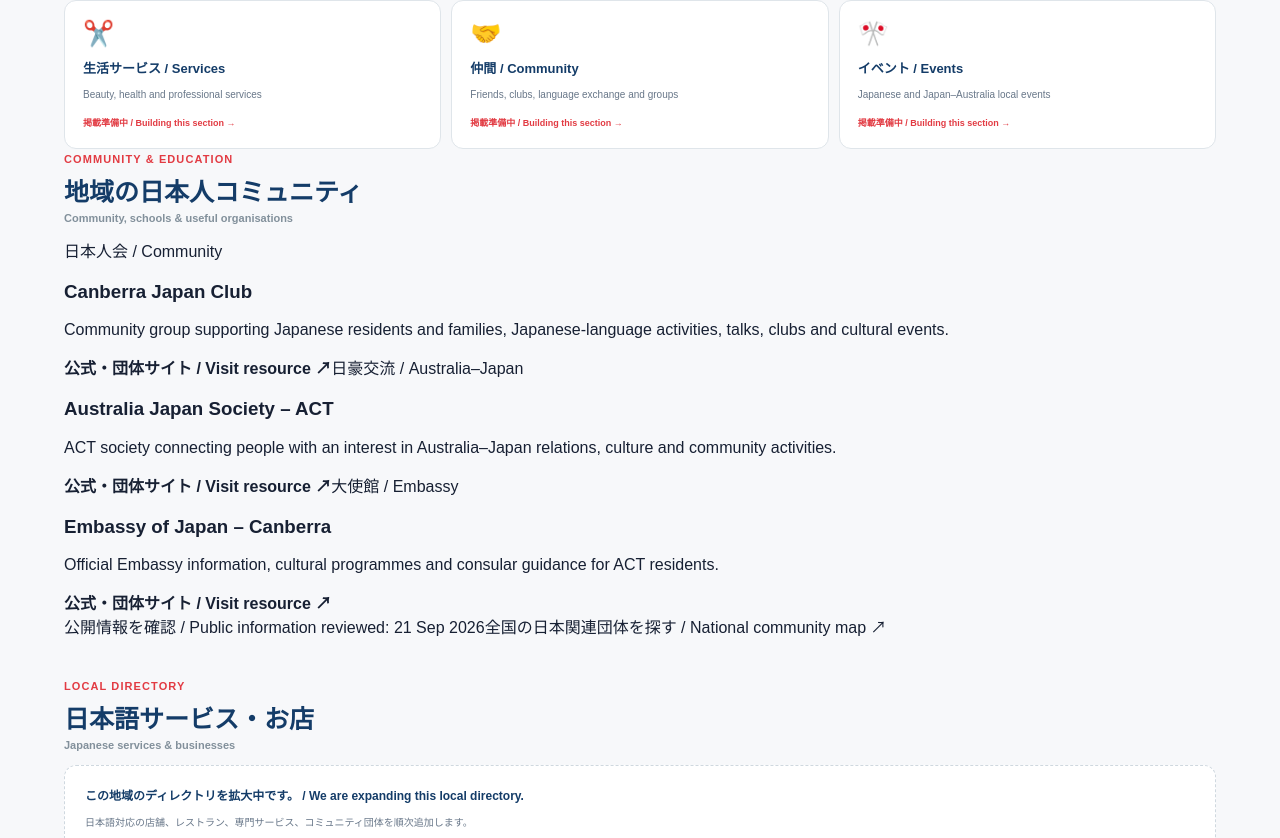
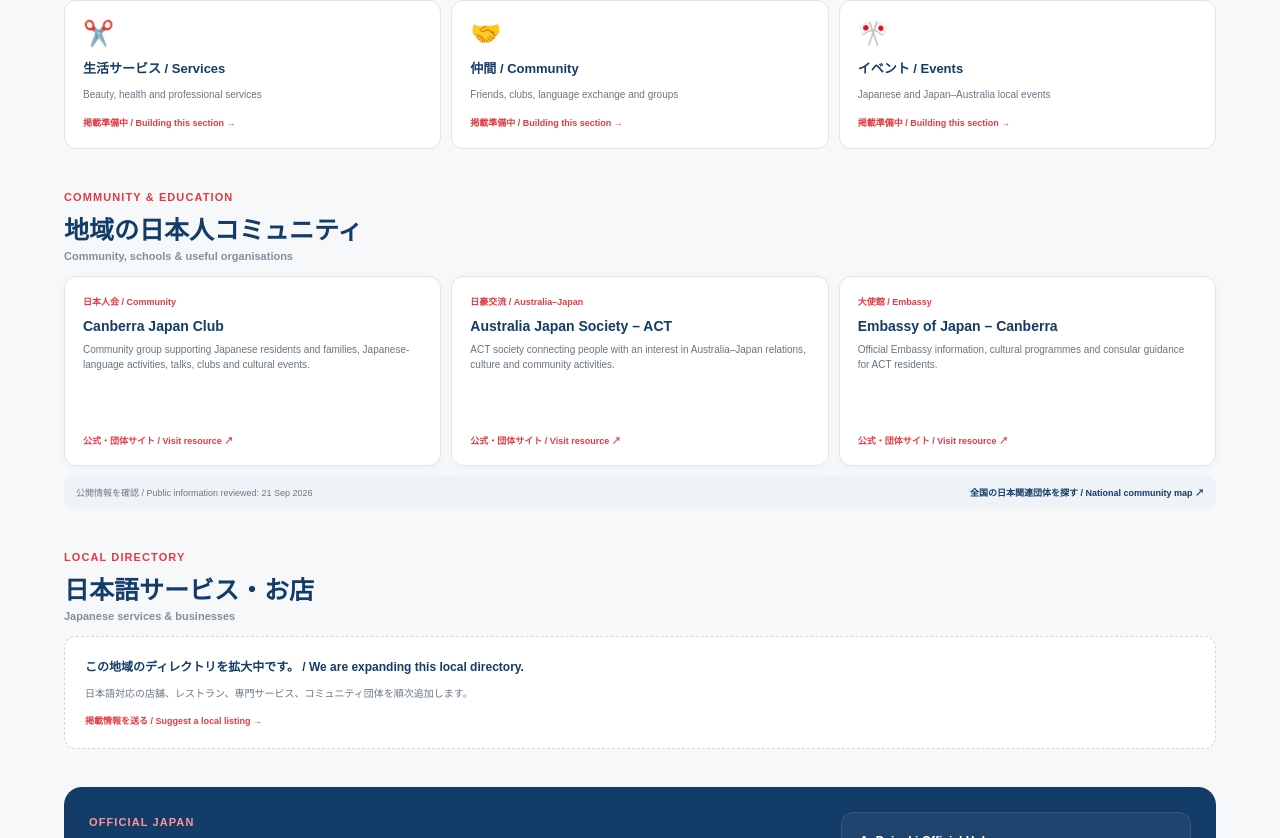
Before and after one commit to samthebrokers-prog/audaisuki, a Next.js app: page /locations/act-canberra in a window 1280 px wide. Shown: the part 658-1496 px from the top of the page. Built offline with nearby package versions, Linux system fonts and the light colour scheme.

Commit message:
Style regional community and education resources

```diff
--- a/app/globals.css
+++ b/app/globals.css
@@ -115,3 +115,15 @@
 .regionBuild{margin-top:18px;background:#fff8ed;border:1px solid #f0dfc3;border-radius:12px;padding:18px}.regionBuild b{font-size:12px;color:#7a5318}.regionBuild p{font-size:10px;color:#75664f}.regionBuild a{font-size:9px;color:#e23b43;font-weight:800}
 @media(max-width:850px){.regionHero,.regionOfficial{grid-template-columns:1fr}.regionCommunityGrid,.regionBusinessGrid{grid-template-columns:1fr 1fr}}
 @media(max-width:600px){.regionIndex,.regionPage{padding:24px 10px 48px}.regionIndexIntro,.regionHero{padding:23px 18px}.regionIndexIntro h1,.regionHero h1{font-size:29px}.regionIndexGrid,.regionCommunityGrid,.regionBusinessGrid{grid-template-columns:1fr}.regionTop{padding:14px 10px}.regionBrand{font-size:17px}}
+
+.regionResources{margin-top:38px}
+.regionResourceGrid{display:grid;grid-template-columns:repeat(3,1fr);gap:10px}
+.regionResourceGrid>a{background:#fff;border:1px solid #dfe5ea;border-radius:12px;padding:18px;display:flex;flex-direction:column;min-height:190px;box-shadow:0 3px 12px #102f4a08}
+.regionResourceGrid>a>span{font-size:9px;color:#e23b43;font-weight:800}
+.regionResourceGrid h3{font-size:14px;color:#143c68;margin:9px 0 6px;line-height:1.35}
+.regionResourceGrid p{font-size:10px;color:#657583;line-height:1.55;margin:0 0 14px}
+.regionResourceGrid b{font-size:9px;color:#e23b43;margin-top:auto}
+.regionReviewed{margin-top:10px;background:#eef3f7;border-radius:9px;padding:10px 12px;display:flex;justify-content:space-between;gap:12px;align-items:center}
+.regionReviewed span{font-size:9px;color:#6a7884}.regionReviewed a{font-size:9px;color:#143c68;font-weight:800}
+@media(max-width:850px){.regionResourceGrid{grid-template-columns:1fr 1fr}}
+@media(max-width:600px){.regionResourceGrid{grid-template-columns:1fr}.regionReviewed{align-items:flex-start;flex-direction:column}}
```
